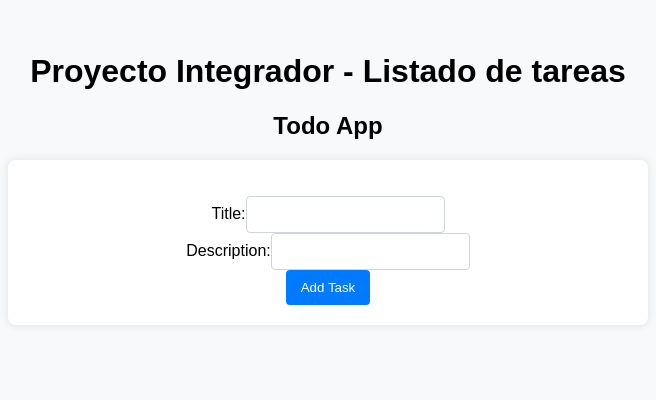
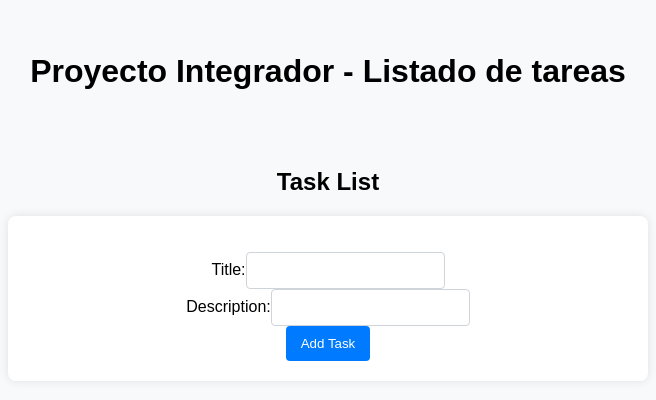
Before and after one commit to Camilo902/my-react-task-list, a React (Vite) app: page / in a window 1280 px wide. Shown: the top 400 px of the page, without its empty margins (312-968 px from the left). Built offline with nearby package versions, Linux system fonts and the light colour scheme.

Commit message:
Entregable: Lista de Tareas en React

```diff
--- a/components/Header.jsx
+++ b/components/Header.jsx
@@ -1,3 +1,3 @@
 export default function Header (){
-    return <h2>Todo App</h2>
+    return <h2>Task List</h2>
 };
--- a/src/App.jsx
+++ b/src/App.jsx
@@ -6,7 +6,7 @@ import TaskList from '../components/TaskList';
 function App() {
   return (
     <>
-      <h1>Proyecto Integrador - Listado de tareas</h1>
+      <h1>Proyecto Integrador - Listado de tareas</h1><br/><br/>
       <Header />
       <TaskList />
 
```
Also changed, not shown: 2 other files (tests, documents, lock files or other folders).
